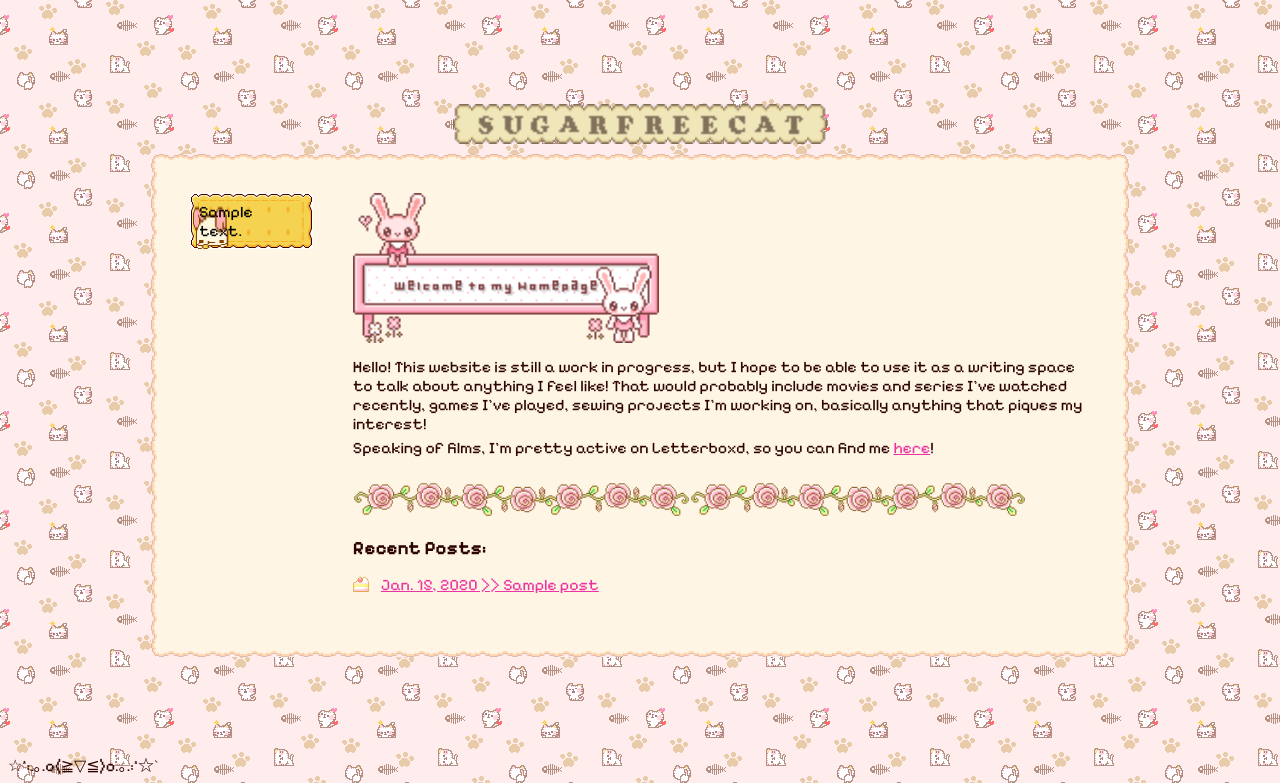
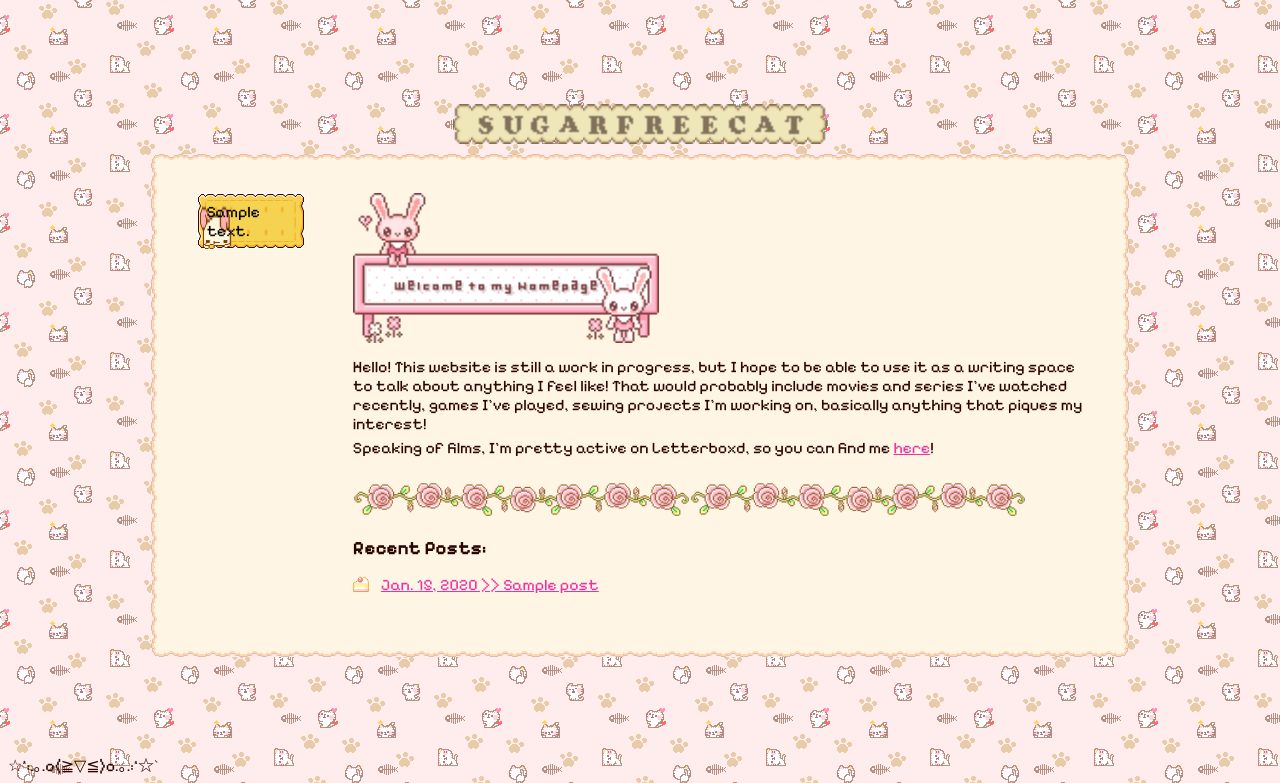
Before and after one commit to sugarfreecat/personalblog, a Django app: page /sugarfreecat/ in a window 1280 px wide. Shown: the top 783 px of the page. Run offline with Django 5.2, Linux system fonts and the light colour scheme; tables that the repository leaves empty hold one stand-in row (values such as "Sample post").

Commit message:
fix(layout): correct invalid css variable values

```diff
--- a/sugarfreecat/static/sugarfreecat/css/layout.css
+++ b/sugarfreecat/static/sugarfreecat/css/layout.css
@@ -6,8 +6,8 @@
     --tab-text-padding-top: 0;
     --tab-text-padding-bottom: 0;
     --tab-text-padding-left: 0;
-    --tab-justify-content: 'flex-end';
-    --tab-button-width: '90px';
+    --tab-justify-content: flex-end;
+    --tab-button-width: 90px;
 }
 
 body {
```
